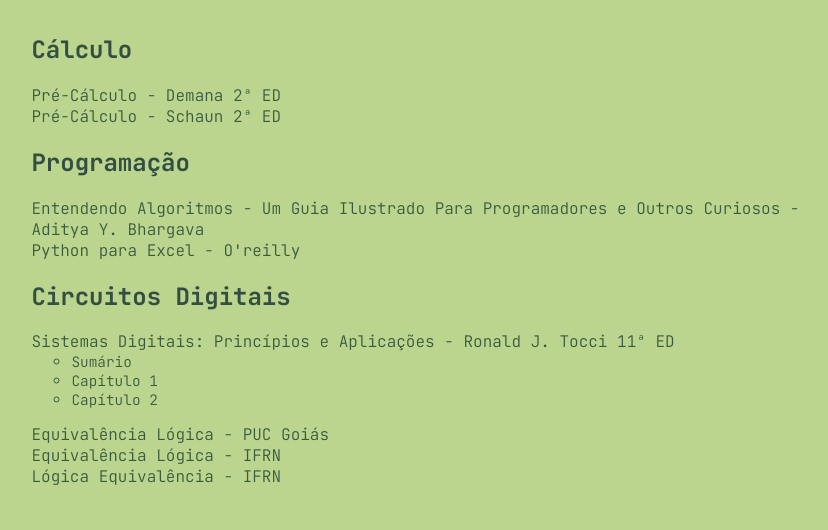
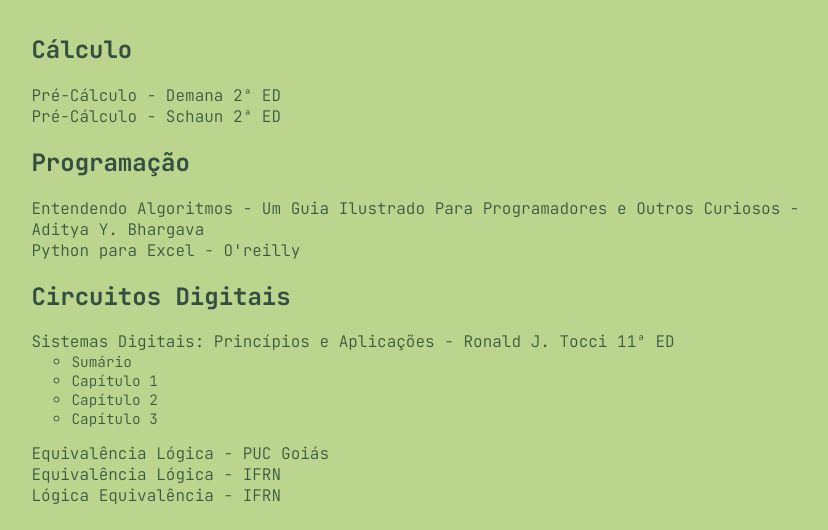
Before and after one commit to AsebiCode/PDFs-CCP, a plain HTML site: page index.html in a window 1280 px wide. Shown: the part 274-804 px from the top of the page, without its empty margins (202-1030 px from the left). Drawn offline with nearby package versions, Linux system fonts and the light colour scheme.

Commit message:
correcao paginas

```diff
--- a/index.html
+++ b/index.html
@@ -44,8 +44,9 @@
                 const basePath = "files/circuitos//Sistemas Digitais Princípios e Aplicações (Ronald J. Tocci, Neal S. Widmer etc.).pdf";
                 const links = [
                     { nome: "Sumário", pagina: 16 },
-                    { nome: "Capítulo 1", pagina: 44 },
-                    { nome: "Capítulo 2", pagina: 69 }
+                    { nome: "Capítulo 1", pagina: 22 },
+                    { nome: "Capítulo 2", pagina: 44 },
+                    { nome: "Capítulo 3", pagina: 69 },
                 ];
 
                 const lista = document.getElementById("circuitosDigitaisLinks");
```
